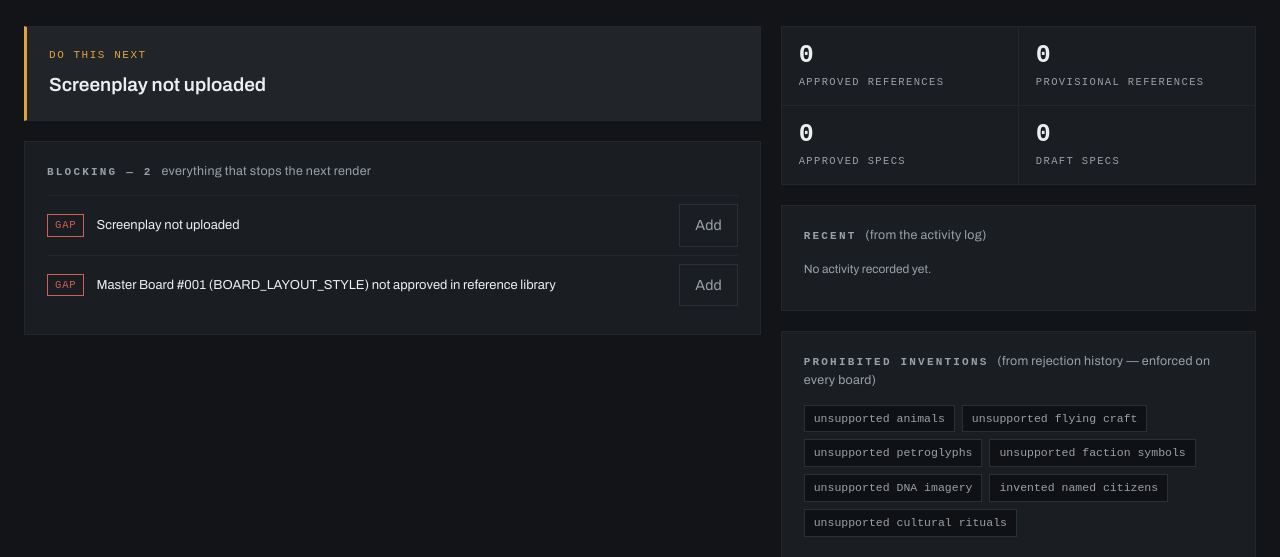
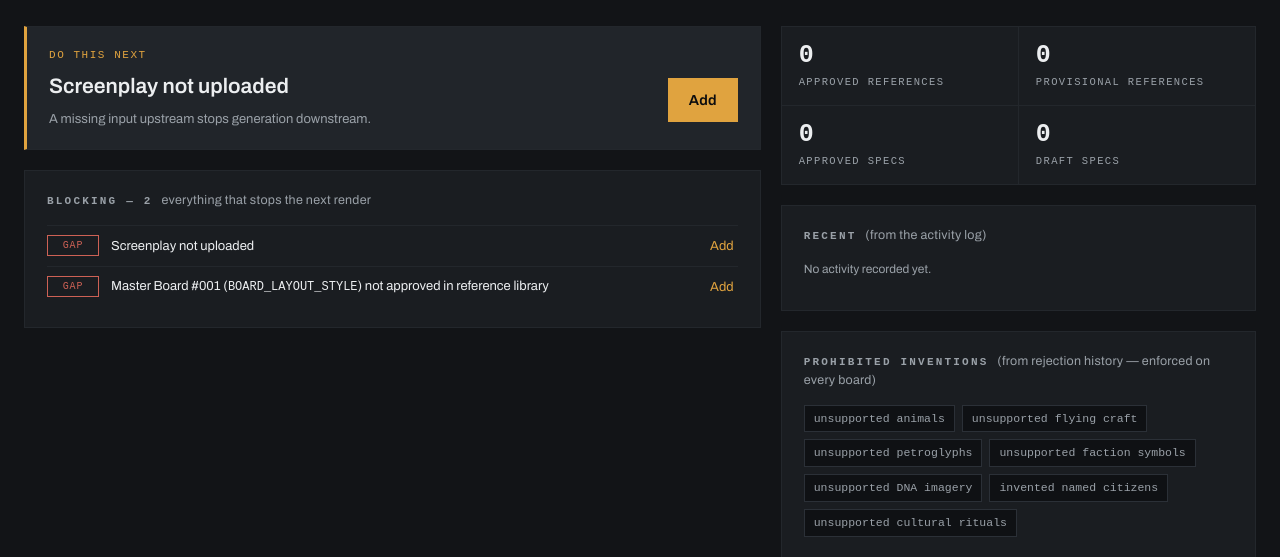
Before and after one commit to MichaelMurguia/Production_Stills_App, a FastAPI app: page / in a window 1280 px wide. Shown: the part 124-681 px from the top of the page. Run offline with FastAPI, Linux system fonts and the light colour scheme; data that the repository does not hold is empty; some libraries are stand-ins or nearby versions.

Commit message:
C2: Status view in canonical form
Lead presents blocking[0] (Courier amber kicker, 21px verb headline,
one supporting sentence, primary right) or the next stage verb when
clear. Blocking rows: fixed 52px bordered kind badge, amber text-link
action. Recent feed: timestamp rhythm, machine IDs in Courier inside
Archivo prose. CITE blockers render like every other kind.

Co-Authored-By: Claude Fable 5 <noreply@anthropic.com>

```diff
--- a/app/static/app.js
+++ b/app/static/app.js
@@ -455,6 +455,17 @@ async function updateBand() {
 /* -------------------------------------------------------------- dashboard */
 
 const BLOCK_VERBS = { HOLD: "Review", GAP: "Add", SIZE: "Regenerate", CITE: "Review" };
+const BLOCK_SUPPORT = {
+  HOLD: "Held rows on required objects block the lock — read each cited source, then pass or cut the row.",
+  GAP: "A missing input upstream stops generation downstream.",
+  SIZE: "Nothing is ever blown up — regenerate the panel at a larger size.",
+  CITE: "The current draft no longer contains quotes this sheet cites — review the flagged rows.",
+};
+
+// Machine IDs inside prose render in Courier (design system: data vs voice).
+const monoIds = safeText => safeText.replace(
+  /\b((?:CAND|REF|BOARD|OBJ)-\d+|[A-Z][A-Z0-9]*(?:_[A-Z0-9]+)+|P\d{2})\b/g,
+  '<span class="mono-id">$1</span>');
 
 async function renderStatus() {
   useTemplate("tpl-status");
@@ -473,19 +484,23 @@ async function renderStatus() {
     ["Draft specs", specCounts.DRAFT + (specCounts.REVIEWED || 0)],
   ].map(([lbl, num]) => `<div class="card"><div class="num">${num}</div><div class="lbl">${lbl}</div></div>`).join("");
 
-  // The lead: the single next action — first blocker, or the next stage verb.
-  const next = state.next || { text: "Upload the screenplay", action: "dashboard" };
+  // The lead is a presentation of blocking[0] — never a second list. With
+  // nothing blocking, it carries the next stage verb instead.
+  const first = state.blocking[0];
+  const next = state.next || { text: "Upload the screenplay", action: "screenplay" };
+  const action = next.action === "dashboard" ? "screenplay" : next.action;
   const lead = $("#dash-next");
   lead.innerHTML = `
     <div class="next-label">DO THIS NEXT</div>
     <div class="next-row">
-      <div class="next-text">${esc(next.text)}</div>
-      ${next.action !== "dashboard"
-        ? `<button class="primary" data-f="go">${esc(BLOCK_VERBS[(state.blocking[0] || {}).kind] || "Open")}</button>`
-        : ""}
+      <div style="flex:1;min-width:0">
+        <div class="next-text">${monoIds(esc(next.text))}</div>
+        <p class="next-support">${esc(first ? BLOCK_SUPPORT[first.kind] || "" :
+          "Everything upstream is satisfied.")}</p>
+      </div>
+      <button class="primary" data-f="go">${esc(first ? BLOCK_VERBS[first.kind] || "Open" : "Open")}</button>
     </div>`;
-  const go = $("[data-f=go]", lead);
-  if (go) go.onclick = () => showView(next.action);
+  $("[data-f=go]", lead).onclick = () => showView(action);
 
   // Everything that stops the next render, as structured rows (kind badge,
   // text, resolving jump). The panel hides entirely when nothing blocks.
@@ -497,11 +512,14 @@ async function renderStatus() {
       state.blocking.map((b, i) => `
         <div class="block-row">
           <span class="block-kind ${esc(b.kind)}">${esc(b.kind)}</span>
-          <span class="block-text" title="${esc(b.detail || "")}">${esc(b.text)}</span>
-          <button class="ghost" data-block="${i}">${esc(BLOCK_VERBS[b.kind] || "Open")}</button>
+          <span class="block-text" title="${esc(b.detail || "")}">${monoIds(esc(b.text))}</span>
+          <button class="block-act" data-block="${i}">${esc(BLOCK_VERBS[b.kind] || "Open")}</button>
         </div>`).join("");
     $$("[data-block]", blocking).forEach(btn => {
-      btn.onclick = () => showView(state.blocking[+btn.dataset.block].action || "dashboard");
+      btn.onclick = () => {
+        const a = state.blocking[+btn.dataset.block].action;
+        showView(a === "dashboard" ? "screenplay" : a || "status");
+      };
     });
   } else {
     blocking.classList.add("hidden");
@@ -511,7 +529,7 @@ async function renderStatus() {
     ? recent.map(e => `
         <div class="recent-row${e.kind === "error" ? " error" : ""}">
           <span class="recent-ts">${esc((e.ts || "").slice(11, 16))}</span>
-          <span class="recent-text">${esc(e.text)}</span>
+          <span class="recent-text">${monoIds(esc(e.text))}</span>
         </div>`).join("")
     : `<p class="mini">No activity recorded yet.</p>`;
 
--- a/app/static/styles.css
+++ b/app/static/styles.css
@@ -644,35 +644,47 @@ details.meta pre {
   padding: 10px 12px; margin: 8px 0 0; color: var(--ink-dim);
 }
 
-/* UNCANONIZED — 2026-07-29 — dashboard: DO THIS NEXT lead + blocking rows
-   (design mock 1a; tokens only) */
+/* Blocking rows + DO-THIS-NEXT lead — canonical (plan v3 Part A.1).
+   Row grid: badge (fixed 52px, bordered status color, never filled) ·
+   text · amber text action. The lead presents blocking[0], never a list. */
 .next-label {
   font-family: var(--mono); font-size: 11px; letter-spacing: .14em;
   color: var(--accent); margin-bottom: 6px;
 }
-.next-row { display: flex; align-items: center; gap: 16px; }
-.next-text { flex: 1; font-size: 19px; font-weight: 600; color: var(--ink); min-width: 0; }
+.next-row { display: flex; align-items: center; gap: 18px; }
+.next-text { font-size: 21px; font-weight: 600; color: var(--ink); min-width: 0; }
+.next-text .mono-id { font-family: var(--mono); font-size: 19px; letter-spacing: .02em; }
+.next-support { margin: 6px 0 0; font-size: 13px; color: var(--ink-dim); max-width: 74ch; }
+.next-row .primary { flex: none; }
 .block-row {
   display: flex; align-items: center; gap: 12px;
   padding: 8px 0; border-top: 1px solid var(--line-soft);
 }
 .block-kind {
-  font-family: var(--mono); font-size: 10.5px; letter-spacing: .08em;
-  border: 1px solid var(--line); padding: 2px 7px; flex: none;
+  font-family: var(--mono); font-size: 10px; letter-spacing: .08em;
+  border: 1px solid var(--line); padding: 2px 0; flex: none;
+  width: 52px; text-align: center;
 }
 .block-kind.HOLD { color: var(--hold); border-color: var(--hold); }
 .block-kind.GAP, .block-kind.SIZE, .block-kind.CITE { color: var(--bad); border-color: var(--bad); }
 .block-text { flex: 1; font-size: 13px; color: var(--ink); min-width: 0; }
-.block-row button { flex: none; }
+.block-text .mono-id { font-family: var(--mono); font-size: 12px; }
+.block-act {
+  flex: none; background: none; border: none; padding: 2px 4px;
+  font: inherit; font-size: 13px; color: var(--accent); cursor: pointer;
+}
+.block-act:hover { text-decoration: underline; }
 
-/* UNCANONIZED — 2026-07-29 — dashboard: recent activity feed (mock 1a) */
+/* Recent activity feed — canonical (plan v3 Part A.2): timestamp column is
+   the rhythm; no icons, no dots. IDs inside the text carry Courier. */
 .recent-row {
   display: flex; gap: 10px; padding: 5px 0;
-  border-top: 1px solid var(--line-soft); font-size: 12px;
+  border-top: 1px solid var(--line-soft); font-size: 13px;
 }
 .recent-row:first-child { border-top: none; }
 .recent-ts { font-family: var(--mono); color: var(--ink-faint); flex: none; }
 .recent-text { color: var(--ink-dim); min-width: 0; }
+.recent-text .mono-id { font-family: var(--mono); color: var(--ink); font-size: 12px; }
 .recent-row.error .recent-text { color: var(--bad); }
 
 /* UNCANONIZED — 2026-07-29 — screenplay location coverage table (mock 4a) */
```
